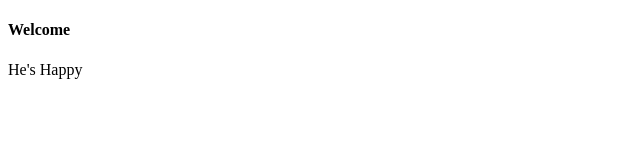
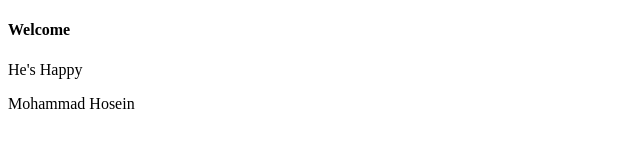
Before and after one commit to mohammadhosein3831/vscode-git, a plain HTML site: page index.html in a window 1280 px wide. Shown: the whole page, without its empty margins (0-640 px from the left). Drawn offline with Linux system fonts and the light colour scheme.

Commit message:
Update index.html

```diff
--- a/index.html
+++ b/index.html
@@ -9,6 +9,7 @@
     <div>
         <h4>Welcome</h4>
         <p>He's Happy</p>
+        <p>Mohammad Hosein</p>
     </div>
 </body>
 </html>
```
